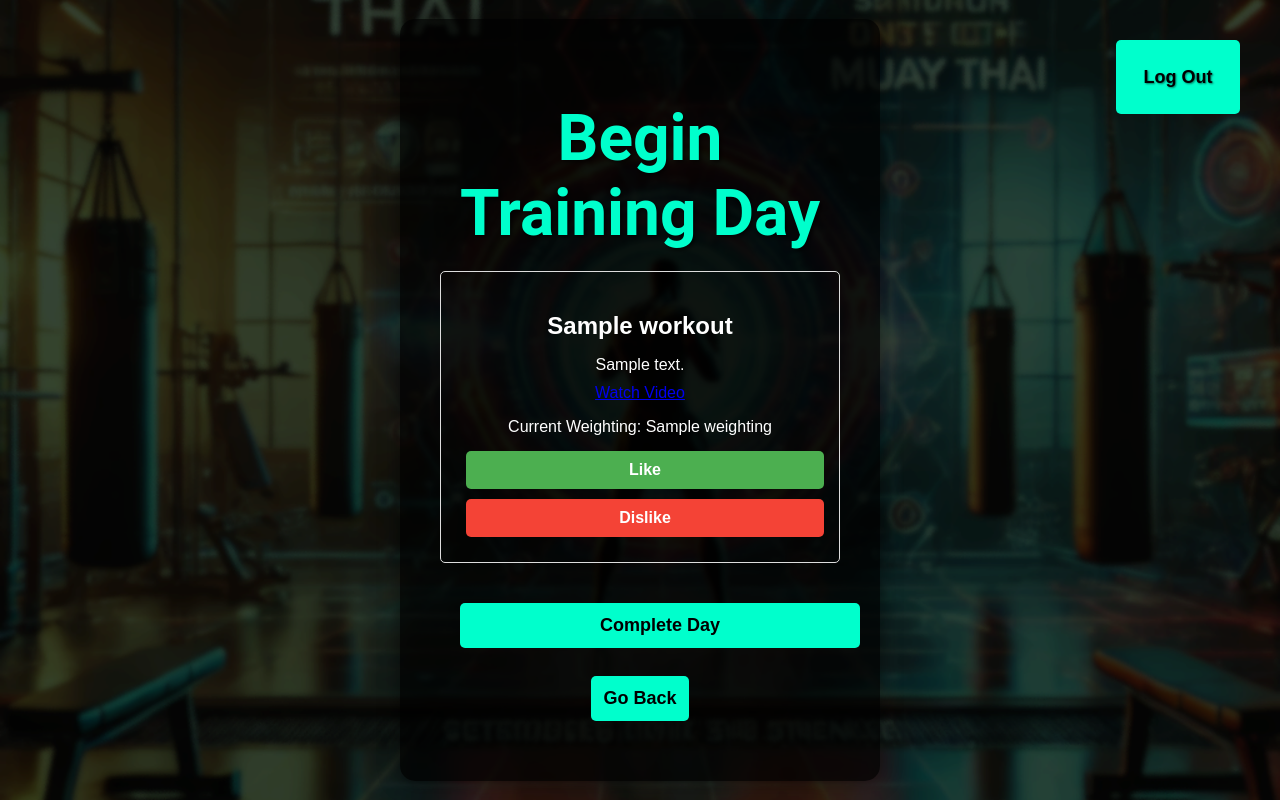
After one commit to rainstormo/Nak-Muay-Ai, a Flask app: template app/templates/begin_training_day.html in a window 1280 px wide. The commit adds this page. Run offline with Flask 3, Linux system fonts and the light colour scheme; the template is opened without the code that fills it: most values are stand-ins (such as "Sample title", 1, 10 or a date in 2020).

Commit message:
added begin _training routes and template.

```diff
--- a/app/models.py
+++ b/app/models.py
@@ -32,7 +32,7 @@ class PerformanceHistory(Document):
 class UserTrainingPlans(Document):
     meta = {'collection': 'UserTrainingPlans'}
     userID = ReferenceField(UserProfiles, required=True)
-    workoutID = ReferenceField('WorkoutList', required=True)
+    workoutID = IntField(required=True)
     dayOfWeek = StringField(required=True)
     sets = IntField()
     reps = IntField()
@@ -54,5 +54,5 @@ class WorkoutList(Document):
 class UserWeightings(Document):
     meta = {'collection': 'UserWeightings'}
     userID = ReferenceField(UserProfiles, required=True)
-    workoutID = ReferenceField('WorkoutList', required=True)
+    workoutID = IntField(required=True)
     weighting = IntField(required=True)
--- /dev/null
+++ b/app/templates/begin_training_day.html
@@ -0,0 +1,121 @@
+<!DOCTYPE html>
+<html lang="en">
+<head>
+    <meta charset="UTF-8">
+    <meta name="viewport" content="width=device-width, initial-scale=1.0">
+    <title>Begin Training Day</title>
+    <link rel="stylesheet" href="{{ url_for('static', filename='styles.css') }}">
+    <style>
+        body {
+            font-family: Arial, sans-serif;
+        }
+        .container {
+            width: 80%;
+            margin: auto;
+            text-align: center;
+        }
+        .logout-link, .button {
+            margin: 20px;
+            text-decoration: none;
+            padding: 12px;
+            background-color: #00ffcc;
+            color: #000;
+            border: none;
+            border-radius: 5px;
+            cursor: pointer;
+            font-size: 18px;
+            font-weight: bold;
+            transition: background-color 0.3s ease;
+        }
+        .button:hover {
+            background-color: #00cc99;
+        }
+        h1 {
+            margin-bottom: 20px;
+        }
+        .workout {
+            margin: 20px 0;
+            padding: 20px;
+            border: 1px solid #ddd;
+            border-radius: 5px;
+            position: relative;
+        }
+        .workout h2 {
+            margin-bottom: 10px;
+        }
+        .workout p {
+            margin-bottom: 10px;
+        }
+        .like-dislike-buttons {
+            margin-top: 10px;
+        }
+        .like-dislike-buttons form {
+            display: inline;
+        }
+        .like-dislike-buttons button {
+            padding: 10px;
+            margin: 5px;
+            border: none;
+            border-radius: 5px;
+            cursor: pointer;
+            font-size: 16px;
+        }
+        .like-button {
+            background-color: #4CAF50; /* Green */
+            color: white;
+        }
+        .dislike-button {
+            background-color: #f44336; /* Red */
+            color: white;
+        }
+        .like-button:hover {
+            background-color: #45a049;
+        }
+        .dislike-button:hover {
+            background-color: #e7352e;
+        }
+    </style>
+</head>
+<body>
+    <a href="/logout" class="logout-link">Log Out</a>
+    <div class="container">
+        <h1>Begin Training Day</h1>
+        {% if message %}
+            <p>{{ message }}</p>
+        {% else %}
+            {% if workouts %}
+                {% for workout in workouts %}
+                    <div class="workout">
+                        <h2>{{ workout.name }}</h2>
+                        <p>{{ workout.description }}</p>
+                        {% if workout.videoLink %}
+                            <a href="{{ workout.videoLink }}" target="_blank">Watch Video</a>
+                        {% endif %}
+                        <p>Current Weighting: {{ workout.weighting }}</p>
+                        <div class="like-dislike-buttons">
+                            <form action="{{ url_for('main.update_weighting') }}" method="post" style="display: inline;">
+                                <input type="hidden" name="workoutID" value="{{ workout.workoutID }}">
+                                <input type="hidden" name="action" value="increase">
+                                <button type="submit" class="like-button">Like</button>
+                            </form>
+                            <form action="{{ url_for('main.update_weighting') }}" method="post" style="display: inline;">
+                                <input type="hidden" name="workoutID" value="{{ workout.workoutID }}">
+                                <input type="hidden" name="action" value="decrease">
+                                <button type="submit" class="dislike-button">Dislike</button>
+                            </form>
+                        </div>
+                    </div>
+                {% endfor %}
+            {% else %}
+                <p>No workouts available for this training day.</p>
+            {% endif %}
+        {% endif %}
+        <form action="{{ url_for('main.complete_day') }}" method="post">
+            <button type="submit" class="button">Complete Day</button>
+        </form>
+        <div class="button-container">
+            <a href="/" class="button">Go Back</a>
+        </div>
+    </div>
+</body>
+</html>
```
Also changed, not shown: app/recommendations.py (+11 -7 lines), app/routes.py (+92 -1 lines), app/templates/landing.html (+4 -4 lines).
